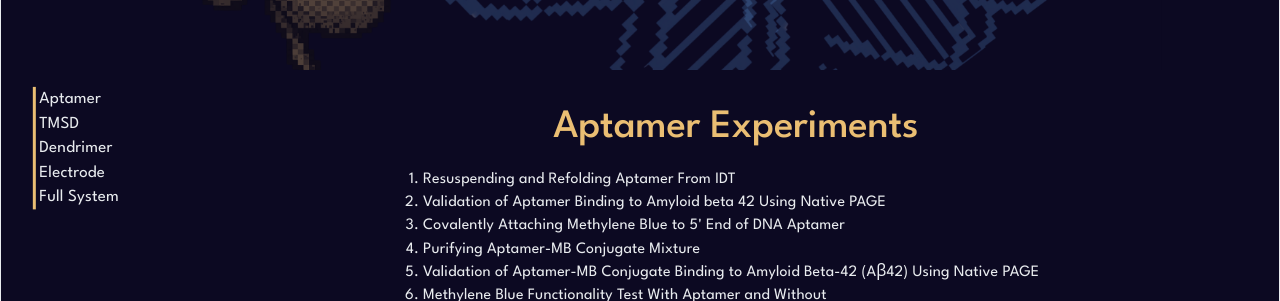
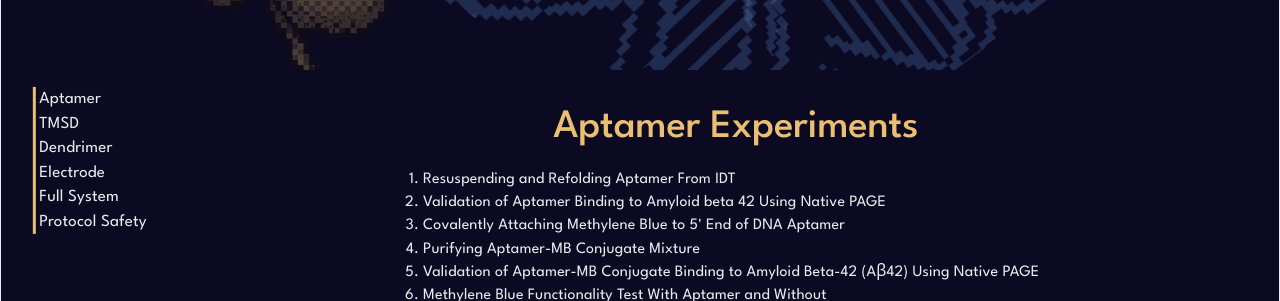
Before and after one commit to UCalgary-BIOMOD/UCalgary-BIOMOD-2026-Wiki, a React (Vite) app in the folder biomod-wiki/: page /experiments in a window 1280 px wide. Shown: the part 333-634 px from the top of the page. Built offline with nearby package versions, Linux system fonts and the light colour scheme.

Commit message:
feat: add Protocol Safety PDF to Experiments page
Used PDFViewer component to display the Protocol Safety PDF in a dedicated section on the Experiments page.

```diff
--- a/biomod-wiki/src/Components/PDFViewer.jsx
+++ b/biomod-wiki/src/Components/PDFViewer.jsx
@@ -1,4 +1,3 @@
-
 import styles from "./PDFViewer.module.css"
 import {useState} from "react"
 import VerticalCard from "./VerticalCard"
--- a/biomod-wiki/src/features/experiments/Experiments.jsx
+++ b/biomod-wiki/src/features/experiments/Experiments.jsx
@@ -2,6 +2,7 @@ import content from "./experiment-content.json"
 import PageLayout from "/src/Components/PageLayout.jsx"
 import ViewportSection from "/src/Components/ViewportSection.jsx"
 import ExperimentTabs from "/src/Components/ExperimentTabs.jsx"
+import PDFViewer from "/src/Components/PDFViewer.jsx"
 
 /**
  * The Experiments page (/experiments): one section per group in experiment-content.json (Aptamer, TMSD, ...),
@@ -17,6 +18,19 @@ export default function Experiments() {
             </ViewportSection>
         )
     }))
+    sections.push({
+        id: "protocol-safety",
+        title: "Protocol Safety",
+        render: () => (
+            <ViewportSection center>
+                <PDFViewer
+                    pdfPath="/files/Protocol Safety.pdf"
+                    caption="Protocol Safety"
+                    id="protocol-safety-pdf"
+                />
+            </ViewportSection>
+        )
+    })
     return (
         <PageLayout sections = {sections} bannerImgs = {["./images/basic-banner.png"]} bannerHeight = "50svh" caption = "EXPERIMENTS"></PageLayout>
     )
```
Also changed, not shown: 1 other file (tests, documents, lock files or other folders).
